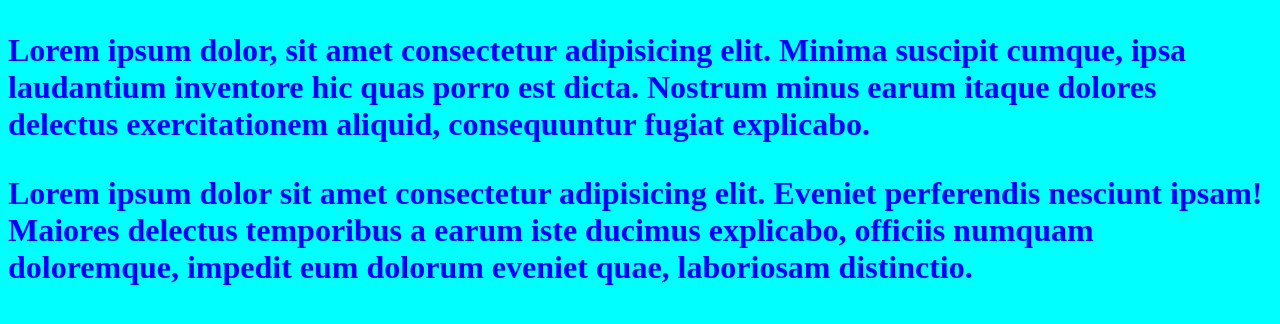
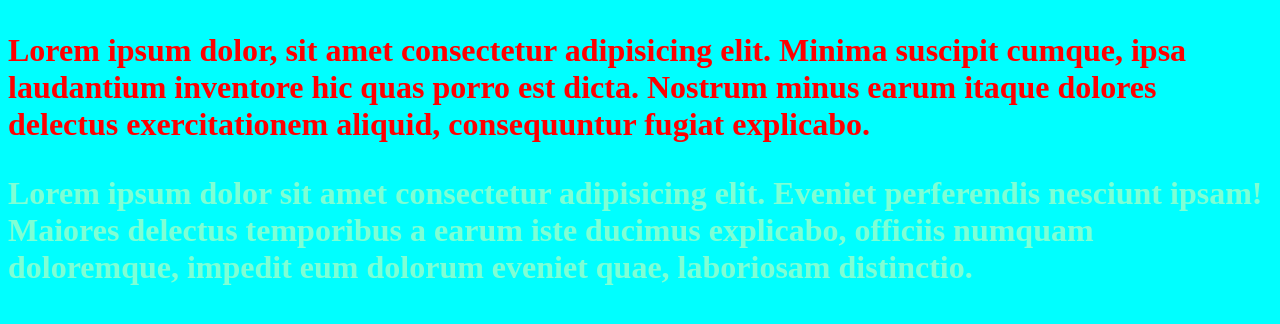
Before and after one commit to projesilvestrini/meu-primeiro-site-1f-turma-a, a plain HTML site: page testecss.html in a window 1280 px wide. Drawn offline with Linux system fonts and the light colour scheme.

Commit message:
cssinline

```diff
--- a/testecss.html
+++ b/testecss.html
@@ -16,8 +16,8 @@
     </style>
 </head>
 <h1>
-   <p>Lorem ipsum dolor, sit amet consectetur adipisicing elit. Minima suscipit cumque, ipsa laudantium inventore hic quas porro est dicta. Nostrum minus earum itaque dolores delectus exercitationem aliquid, consequuntur fugiat explicabo.</p>
-   <p>Lorem ipsum dolor sit amet consectetur adipisicing elit. Eveniet perferendis nesciunt ipsam! Maiores delectus temporibus a earum iste ducimus explicabo, officiis numquam doloremque, impedit eum dolorum eveniet quae, laboriosam distinctio.</p>
+   <p style="color: red;">Lorem ipsum dolor, sit amet consectetur adipisicing elit. Minima suscipit cumque, ipsa laudantium inventore hic quas porro est dicta. Nostrum minus earum itaque dolores delectus exercitationem aliquid, consequuntur fugiat explicabo.</p>
+   <p style="color: aquamarine;">Lorem ipsum dolor sit amet consectetur adipisicing elit. Eveniet perferendis nesciunt ipsam! Maiores delectus temporibus a earum iste ducimus explicabo, officiis numquam doloremque, impedit eum dolorum eveniet quae, laboriosam distinctio.</p>
 </h1>
 <body>
 
```
